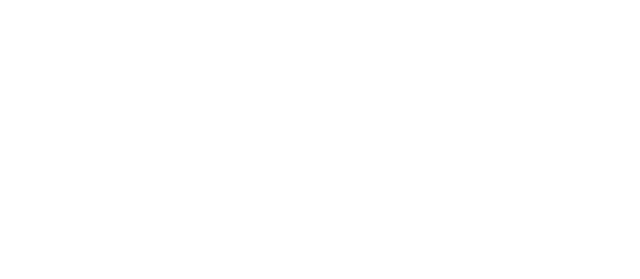
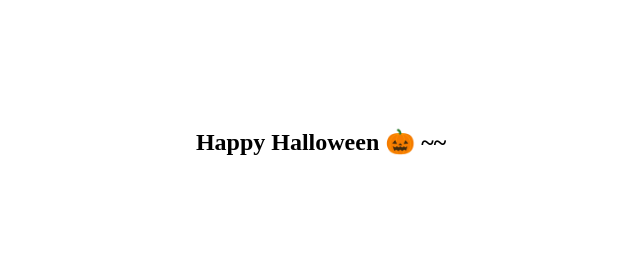
Before and after one commit to WeiChiaChang/happy-halloween, a website: page index.html in a window 1280 px wide. Shown: the whole page, without its empty margins (319-959 px from the left). Drawn offline with nearby package versions, Linux system fonts and the light colour scheme.

```diff
--- a/index.html
+++ b/index.html
@@ -9,6 +9,7 @@
 </head>
 <body>
   <div class="container">
+    <h2>Happy Halloween 🎃 ~~</h2>
     <h3 class="no-browser-support">Oh...Sorry, Your Browser Doesn't Support the Web Speech API.</h3>
     <h3 class="no-browser-support">Try to Open This Demo In Google Chrome please.</h3>
     <p style="display: none;" onclick="hatghost_trigger(hatghost_data);pumpkin_trigger(pumpkin_data);trickortreat_trigger(trickortreat_data);littleboy_trigger(littleboy_data);zombie_trigger(zombie_data);">click</p>
```
Also changed, not shown: README.md, dist/.shas.json, dist/README.md, dist/index.html, dist/index.src.html.
